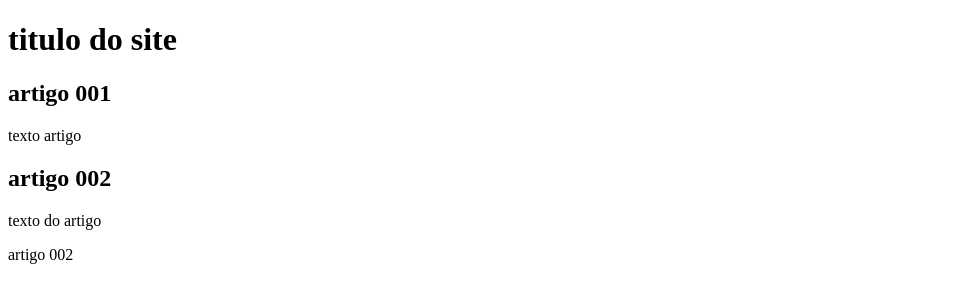
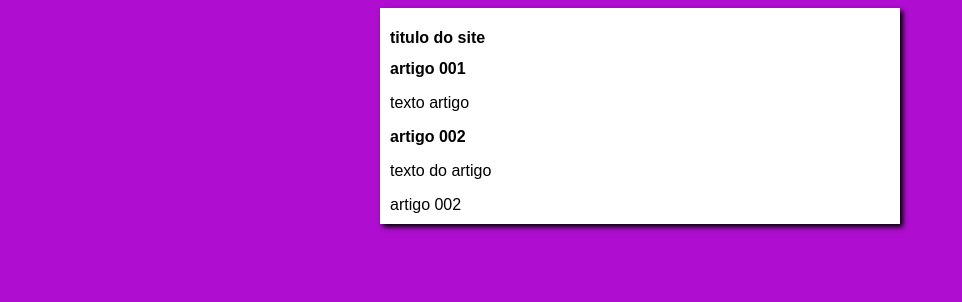
Before and after one commit to csa-08/teste-brunch, a plain HTML site: page projeto-site/index.html in a window 1280 px wide. Shown: the whole page, without its empty margins (0-962 px from the left). Drawn offline with Linux system fonts and the light colour scheme.

Commit message:
criação do estilo.css

```diff
--- /dev/null
+++ b/projeto-site/estilos.css
@@ -0,0 +1,16 @@
+*{
+    font-family: Arial, Helvetica, sans-serif;
+    font-size: 16px;
+}
+
+body{
+    background-color: rgb(175, 13, 207);
+}
+
+main{
+    background-color: white;
+    width: 500px;
+    margin: auto;
+    padding: 10px;
+    box-shadow: 3px 3px 5px black;
+}
--- a/projeto-site/index.html
+++ b/projeto-site/index.html
@@ -4,6 +4,7 @@
     <meta charset="UTF-8">
     <meta name="viewport" content="width=device-width, initial-scale=1.0">
     <title>titulo aqui</title>
+    <link rel="stylesheet" href="estilos.css">
 </head>
 <body>
     <main>
```
